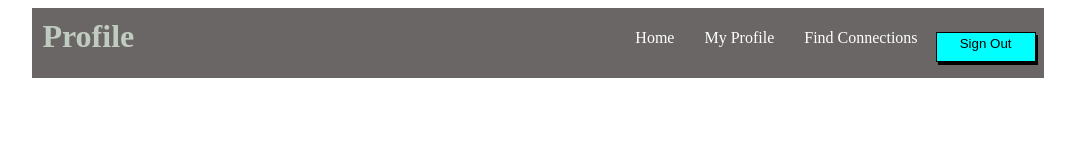
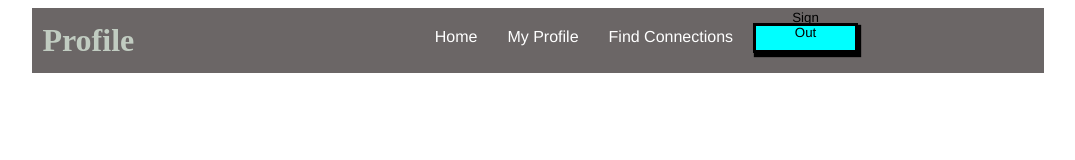
Before and after one commit to AlihTamrawe/main, a plain HTML site: page css-7/index.html in a window 1280 px wide. Shown: the whole page, without its empty margins (102-1177 px from the left). Drawn offline with Linux system fonts and the light colour scheme.

Commit message:
change css-7

```diff
--- a/css-7/style.css
+++ b/css-7/style.css
@@ -4,11 +4,13 @@
     width: 80%;
     background-color: rgb(107, 102, 102);
     margin: 0px auto;
-    height: 70px;
+    height: 65px;
+
     justify-content: space-between;
     display: flex;
     flex-direction: row;
     box-sizing: border-box;
+    align-items: center;
 
 }
 .nav-title {
@@ -18,12 +20,14 @@
     color: rgb(193, 204, 193);
 }
 .nav-links {
-    justify-content: center;
+
     display:flex;
     list-style-type:none;
-    justify-self:baseline;
+    justify-content: center;
     padding: 5px;
     padding-bottom:10px ;
+    margin: auto;
+    padding-left: 100px;
 
 
 }
@@ -33,18 +37,25 @@
     text-decoration: none;
     color: #fff;
     padding: 10px;
+    font-family: 'Franklin Gothic Medium', 'Arial Narrow', Arial, sans-serif;
+    display: flex;
 
 }
-.nav-links .btn{
-    padding: 2px 5px 10px 5px;
-    margin: 3px 3px 3px 3px;
+.nav-links button{
+
+    margin: 10px 5px 10px 5px;
     align-items: flex-end;
 
- border: 1px solid;
+ border: 3px solid;
+ box-shadow: 2px 3px 1px 1px ;
+ background-color: aqua;
+ width: 105px;
+ height: 30px;
+ padding: 10px 24px;
+  text-align: center;
 
- box-shadow: 2px 3px;
- background-color: aqua;
- width: 100px;
- height: 30px;
+
+font-family: 'Franklin Gothic Medium', 'Arial Narrow', Arial, sans-serif;
+display: flex;
 
 }
```
